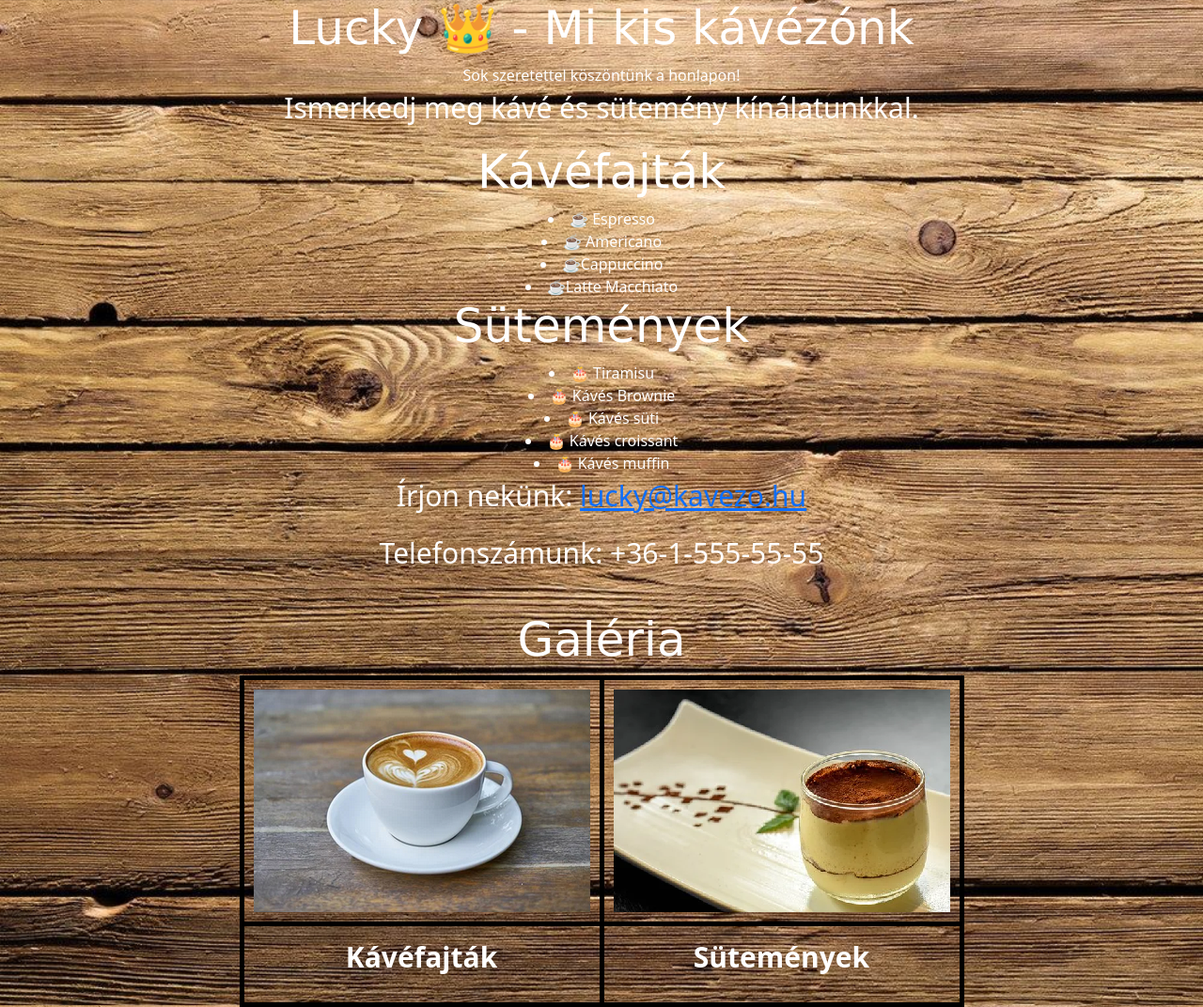
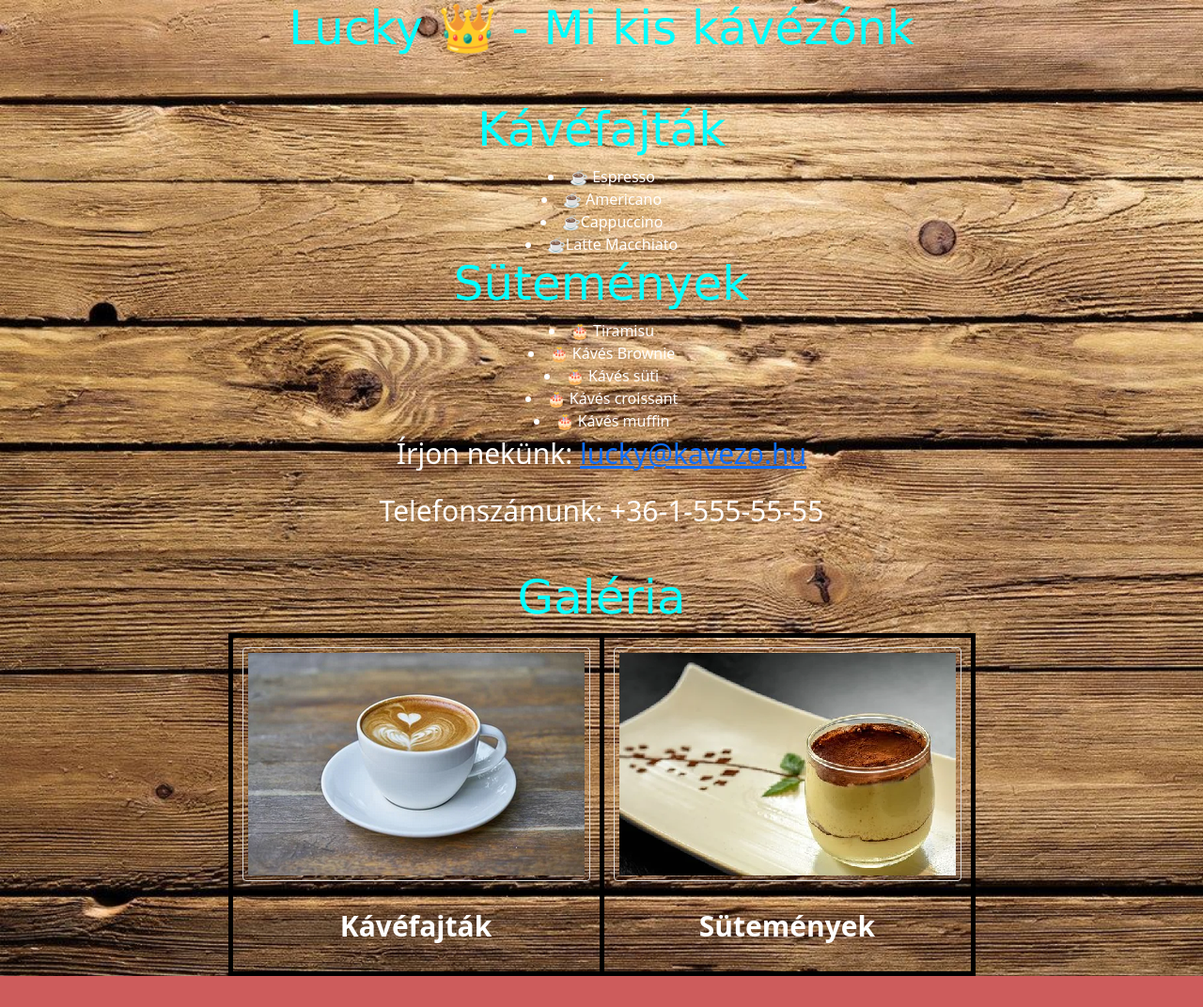
Before and after one commit to Robinhood0123/Kirajok, a plain HTML site: page kavezo_uj/Kiraj-Caffe.html in a window 1280 px wide. Shown: the whole page at 94% size. After the commit the page ends 1039 px from the top, so only its background shows below. Drawn offline with Linux system fonts and the light colour scheme; files that its build step writes are made by us from their sources.

Commit message:
2022.12.08

```diff
--- a/kavezo_uj/Kiraj-Caffe.html
+++ b/kavezo_uj/Kiraj-Caffe.html
@@ -19,6 +19,7 @@
 </head>
 
 <body>
+
     <div>
         <style>
             body{
@@ -28,8 +29,7 @@
     <h1><fontface="Verdana">Lucky 👑 - Mi kis kávézónk</fontface></h1>
 
 
-    <p1>Sok szeretettel köszöntünk a honlapon!</p1>
-    <p>Ismerkedj meg kávé és sütemény kínálatunkkal.</p>
+   .</p>
 
     <h2><font-face="Verdana">Kávéfajták</font-face></h2>
 
@@ -48,6 +48,7 @@
         <li>&#127874; Kávés croissant</li>
         <li>&#127874;  Kávés muffin</li>
 
+
     <p>Írjon nekünk: <a href="https://mail.google.com/mail/u/0/#sent?compose=GTvVlcRzCbfNBxkKsrzFNTBCZzbJnxsDpSsLZXpKRlwhvhBRQfNXmjcFJpFXHrzZfPRCPGJsDMQKg">lucky@kavezo.hu</a></p>
     <p>Telefonszámunk: +36-1-555-55-55</p>
     <br>
@@ -57,8 +58,22 @@
         <div class="row">
             <div class="col-lg-4 col-md-6 col-12">
         <tr>
-            <td><a href="kavefajtak.html"><img src="cappuccino_k.png" alt="kavezp.png"></a></td>
-            <td><a href="sutemenyek.html"><img src="tiramisu_k.png" alt="kavezp.png"></a></td>
+            <td><a href="kavefajtak.html"><img src="cappuccino_k.png" alt="kavezp.png" style="width:auto;"></a><style>
+                img {
+                  border: 1px solid #ddd;
+                  border-radius: 4px;
+                  padding: 5px;
+                  width: 150px;
+                }
+
+                img:hover {
+                  box-shadow:
+                }
+                </style>
+                </head></td>
+
+
+            <td><a href="sutemenyek.html"><img src="tiramisu_k.png" alt="kavezp.png" style="width: auto;"></a></td>
         </tr>
         <tr>
             <td><p><b>Kávéfajták</b></p></td>
--- a/kavezo_uj/style.css
+++ b/kavezo_uj/style.css
@@ -2,7 +2,7 @@ ul {
     display: inline-block;
 }
 body{
-    background-image: url(hatter_veg.jpg);
+    background-image: url();
     background-attachment: fixed;
     background-size: cover;
     background-position: center;
@@ -17,11 +17,11 @@ a:visited{
     color: white;
 }
 a:active{
-    color:white;
+    color:cyan;
 }
 h1,h2{
     font-family: Verdana, Geneva, Tahoma, sans-serif;
-    color: white;
+    color: cyan;
     font-size: 50px;
 }
 
```
Also changed, not shown: kavezo_uj/sutemenyek.html (+1 -0 lines), 1 other file.
